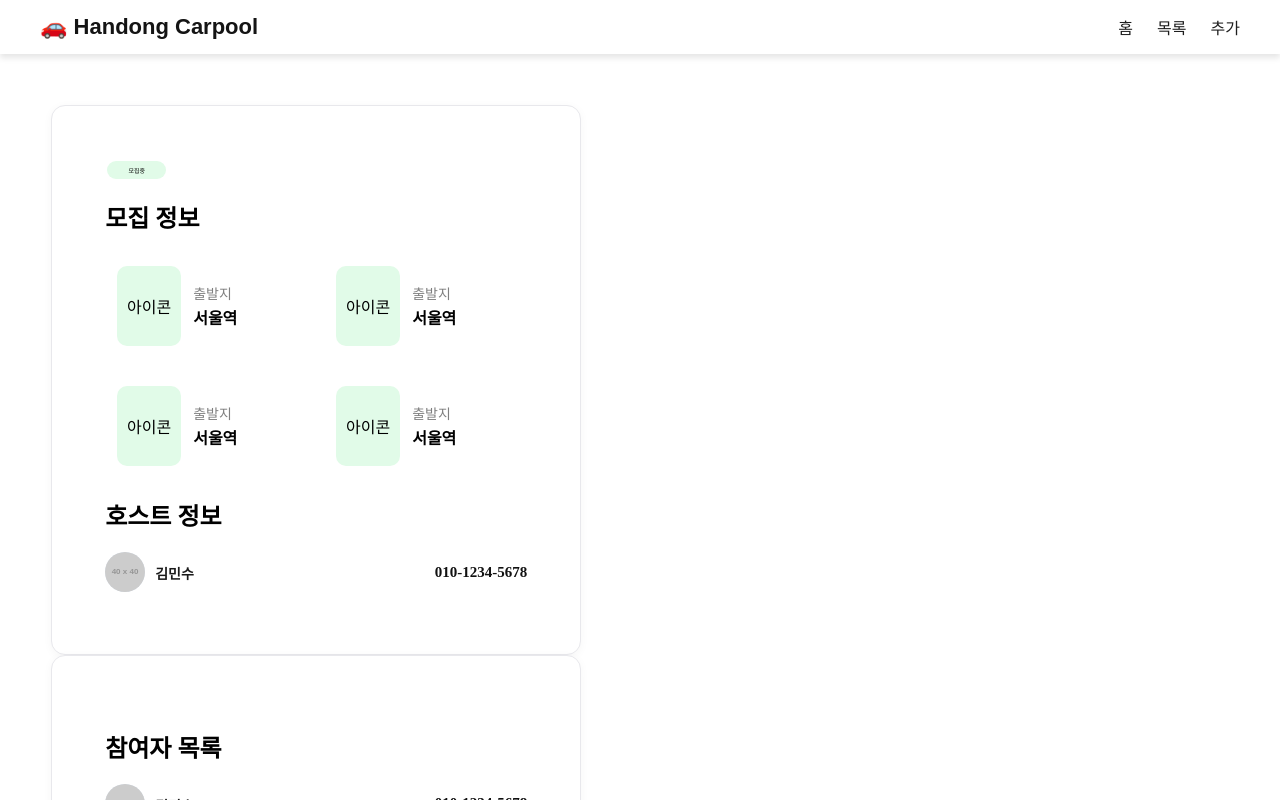
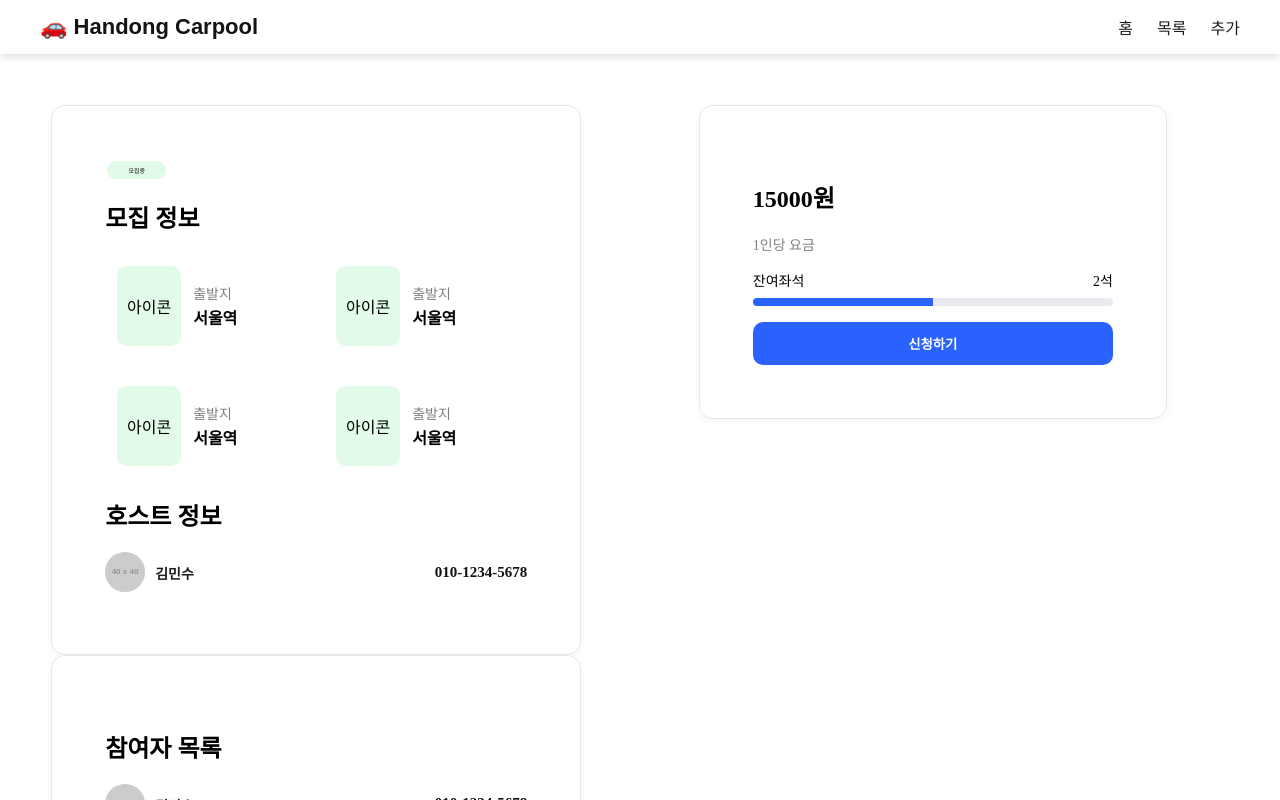
Before and after one commit to zzuniy/HandongCar_my, a React (Create React App) app: page /detail in a window 1280 px wide. Shown: the top 800 px of the page. Built offline with nearby package versions, Linux system fonts and the light colour scheme; no server answers.

Commit message:
style: apply btn create

```diff
--- a/src/pages/detail.jsx
+++ b/src/pages/detail.jsx
@@ -1,6 +1,7 @@
 import React, { useEffect, useState } from "react";
 import styled from "styled-components";
 import { GlobalStyle } from "../assets/styles/StyledComponents";
+import Join from "../components/modals/joinModal";
 
 const PageWrap = styled.div`
   display: flex;
@@ -22,6 +23,8 @@ const RightPage = styled.div`
   width: 100%;
 `;
 
+// ================ 연속적으로 쓰일 상자 =================
+
 const Container = styled.section`
   background: #fff;
   border: 1px solid #e8e8ec;
@@ -29,6 +32,8 @@ const Container = styled.section`
   padding: 10%;
   box-shadow: 0 2px 10px rgba(18, 18, 23, 0.04);
 `;
+
+// ================ 모집 현황 =================
 
 const CurrentSituation = styled.div`
   display: flex;
@@ -90,6 +95,18 @@ const SubTitle = styled.h2`
 `;
 
 
+function Infomation() {
+  return (
+    <InfoItem>
+      <InfoIcon>아이콘</InfoIcon>
+      <InfoText>
+        <InfoTitle>출발지</InfoTitle>
+        <InfoContents>서울역</InfoContents>
+      </InfoText>
+    </InfoItem>
+  )
+}
+
 // ========== 사용자 정보 컨테이너 ==========
 
 const UserIcon = styled.img`
@@ -121,33 +138,13 @@ const UserName = styled.span`
   color: #1a1a1a;
 `;
 
-const UserSubInfo = styled.span`
-  font-size: 12px;
-  color: #6e6e73;
-`;
-
-const Contact = styled.a`
+const Contact = styled.span`
   font-weight: 700;
   font-size: 15px;
   color: #111;
   text-decoration: none;
-
-  &:hover {
-    text-decoration: underline;
-  }
 `;
 
-function Infomation() {
-  return (
-    <InfoItem>
-      <InfoIcon>아이콘</InfoIcon>
-      <InfoText>
-        <InfoTitle>출발지</InfoTitle>
-        <InfoContents>서울역</InfoContents>
-      </InfoText>
-    </InfoItem>
-  )
-}
 
 function UserSection() {
   return (
@@ -158,9 +155,75 @@ function UserSection() {
           <UserName>김민수</UserName>
         </InfoContents>
       </UserLeft>
-      <Contact href="tel:01012345678">010-1234-5678</Contact>
+      <Contact>010-1234-5678</Contact>
     </UserSectionWrapper>
   );
+}
+
+// ========== 신청 상자 ==========
+const PriceCard = styled(Container)`
+  position: sticky;
+  top: 24px;
+  max-width: 360px;
+  width: 100%;
+`;
+
+const SeatsRow = styled.div`
+  display: flex;
+  justify-content: space-between;
+  align-items: center;
+  margin: 16px 0 8px;
+  font-size: 14px;
+`;
+
+const ProgressTrack = styled.div`
+  height: 8px;
+  border-radius: 999px;
+  background: #e8eaf0;
+  overflow: hidden;
+`;
+
+const ProgressBar = styled.div`
+  height: 100%;
+  width: ${(p) => p.percent}%;
+  background: #2a62ff;
+  transition: width 0.3s ease;
+`;
+
+const ApplyBtn = styled.button`
+  width: 100%;
+  margin-top: 16px;
+  padding: 12px 16px;
+  border: 0;
+  border-radius: 10px;
+  background: #2a62ff;
+  color: #fff;
+  font-weight: 800;
+  cursor: pointer;
+`;
+
+function ApplyContainer() {
+  const percent = ( 2 / 4 )*100;
+
+  return (
+
+    <>
+      <PriceCard>
+        <SubTitle>15000원</SubTitle>
+        <InfoTitle>1인당 요금</InfoTitle>
+
+        <SeatsRow>
+          <span>잔여좌석</span>
+          <span>2석</span>
+        </SeatsRow>
+        <ProgressTrack>
+          <ProgressBar percent={percent}/>
+        </ProgressTrack>
+
+        <ApplyBtn>신청하기</ApplyBtn>
+      </PriceCard>
+    </>
+  )
 }
 
 function DetailPage() {
@@ -189,10 +252,9 @@ function DetailPage() {
             <UserSection />
           </Container>
 
-
         </LeftPage>
         <RightPage>
-
+          <ApplyContainer/>
         </RightPage>
       </PageWrap>
     </>
```
